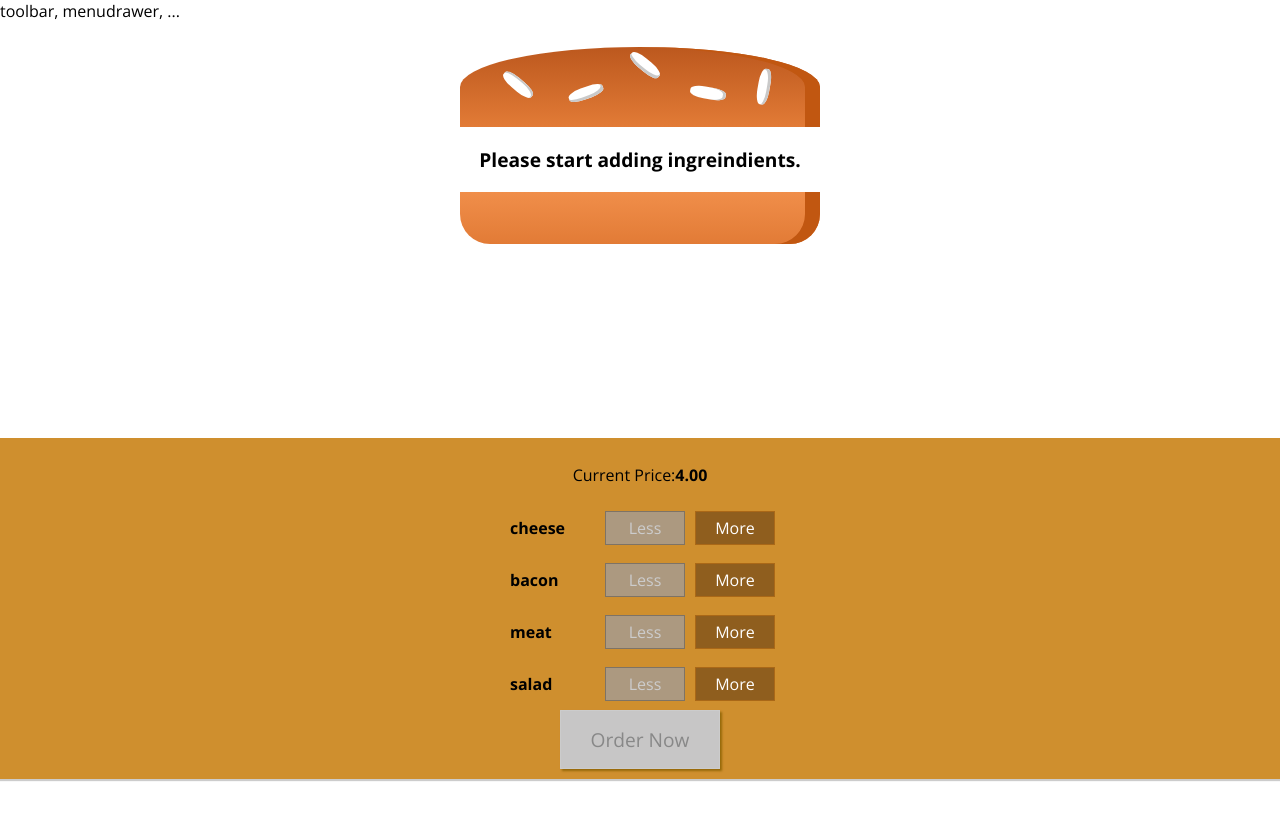
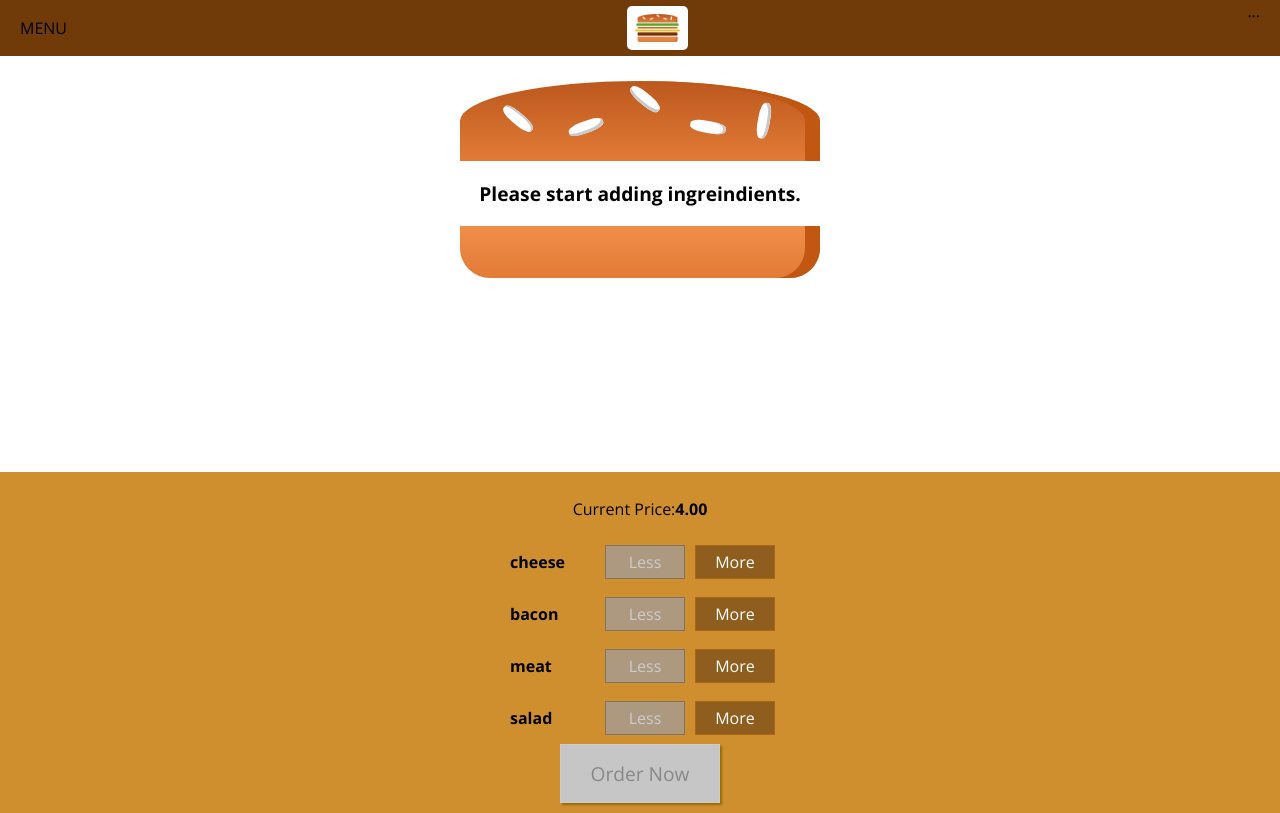
Before and after one commit to Er0x05/react-app-burger, a React (Create React App) app: page / in a window 1280 px wide. Built offline with nearby package versions, Linux system fonts and the light colour scheme.

Commit message:
add Nav beta 1

```diff
--- /dev/null
+++ b/src/Components/Logo/Logo.js
@@ -0,0 +1,13 @@
+import React from 'react';
+
+import bugerlogo from '../../assets/burger-logo.png';
+
+import classes from './Logo.module.css';
+
+const logo = () => (
+    <div className={classes.Logo}>
+        <img src={bugerlogo} />
+    </div>
+)
+
+export default logo;
--- /dev/null
+++ b/src/Components/Logo/Logo.module.css
@@ -0,0 +1,11 @@
+.Logo{
+    box-sizing: border-box;
+    height: 80%;
+    background-color: white;
+    padding: 8px;
+    border-radius: 5px;
+}
+
+.Logo img{
+    height: 100%;
+}
--- /dev/null
+++ b/src/Components/Navigation/Navigation.js
@@ -0,0 +1,16 @@
+import React from 'react';
+
+import classes from './Navigation.module.css';
+import Logo from '../Logo/Logo';
+
+const navigation = () =>(
+    <header className={classes.Toolbar}>
+        <div>MENU</div>
+        <Logo />
+        <nav>
+            ...
+        </nav>
+    </header>
+);
+
+export default navigation;
--- /dev/null
+++ b/src/Components/Navigation/Navigation.module.css
@@ -0,0 +1,18 @@
+.Toolbar{
+    box-sizing: border-box;
+    width: 100%;
+    height: 56px;
+    display: flex;
+    justify-content: space-between;
+    align-items: center;
+    position: fixed;
+    top: 0;
+    left: 0;
+    padding: 0 20px;
+    background-color: #703B09;
+    z-index: 90;
+}
+
+.Toolbar nav{
+    height: 100%;
+}
--- /dev/null
+++ b/src/Components/UI/Button/Button.js
@@ -0,0 +1,10 @@
+import React from 'react';
+import classes from './Button.module.css';
+
+const button = (props) => (
+    <button
+        className={[classes.Button,classes[props.btnType]].join(' ')}
+        onClick={props.clicked}>{props.children}</button>
+)
+
+export default button;
--- /dev/null
+++ b/src/Components/UI/Button/Button.module.css
@@ -0,0 +1,24 @@
+.Button {
+    background-color: transparent;
+    border: none;
+    color: white;
+    outline: none;
+    cursor: pointer;
+    font: inherit;
+    padding: 10px;
+    margin: 10px;
+    font-weight: bold;
+}
+
+.Button:first-of-type {
+    margin-left: 0;
+    padding-left: 0;
+}
+
+.Success {
+    color: #5C9210;
+}
+
+.Danger {
+    color: #944317;
+}
--- a/src/Container/BurgerBuild/BurgerBuild.js
+++ b/src/Container/BurgerBuild/BurgerBuild.js
@@ -71,6 +71,10 @@
         this.setState({purchaseOrder: false})
     };
 
+    purchaseContinueHandler = () => {
+        alert('You will got it!');
+    }
+
     render(){
         const disabledInfo = { ...this.state.ingredients };
         for (let key in disabledInfo) disabledInfo[key] = disabledInfo[key] <=0;
@@ -79,9 +83,14 @@
                 <Modal
                     show={this.state.purchaseOrder}
                     modalCancel={this.purchaseCancelHandler}>
-                        <OrderSummary ingredients={this.state.ingredients} />
+                        <OrderSummary
+                            ingredients={this.state.ingredients}
+                            price={this.state.totalPrice}
+                            purchaseCancel={this.purchaseCancelHandler}
+                            purchaseContinue={this.purchaseContinueHandler} />
                 </Modal>
-                <Burger ingredients={this.state.ingredients} />
+                <Burger
+                    ingredients={this.state.ingredients} />
                 <BurgerControls
                     ingredientAdded = {this.addIngredientHandler}
                     ingredientRemoved = {this.removeIngredientHandler}
--- a/src/components/Burger/OrderSummary/OrderSummary.js
+++ b/src/components/Burger/OrderSummary/OrderSummary.js
@@ -1,5 +1,7 @@
 import React from 'react';
 import Aux from '../../../Hoc/AuxSupport';
+
+import Button from '../../UI/Button/Button';
 
 const orderSummary = (props) => {
 
@@ -13,6 +15,10 @@
             <ul>
                 {ingredientSummary}
             </ul>
+            <p><strong>Total Price: {props.price.toFixed(2)}</strong></p>
+            <p>Continue to check?</p>
+            <Button btnType='Danger' clicked={props.purchaseCancel}>CANCEL</Button>
+            <Button btnType='Success' clicked={props.purchaseContinue}>CONTINUE</Button>
         </Aux>
     )
 }
--- a/src/components/Layout/Layout.js
+++ b/src/components/Layout/Layout.js
@@ -1,12 +1,13 @@
 import React from 'react';
 
 import Aux from '../../Hoc/AuxSupport';
+import Navigation from '../Navigation/Navigation';
 
 import classes from './Layout.module.css';
 
 const layout = (props) =>(
     <Aux>
-        <div>toolbar, menudrawer, ...</div>
+        <Navigation />
         <main className={classes.Content}>
             {props.children}
         </main>
--- a/src/components/Layout/Layout.module.css
+++ b/src/components/Layout/Layout.module.css
@@ -1,3 +1,3 @@
 .Content{
-    margin-top: 16px;
+    margin-top: 72px;
 }
```
Also changed, not shown: src/assets/burger-logo.png (added).
